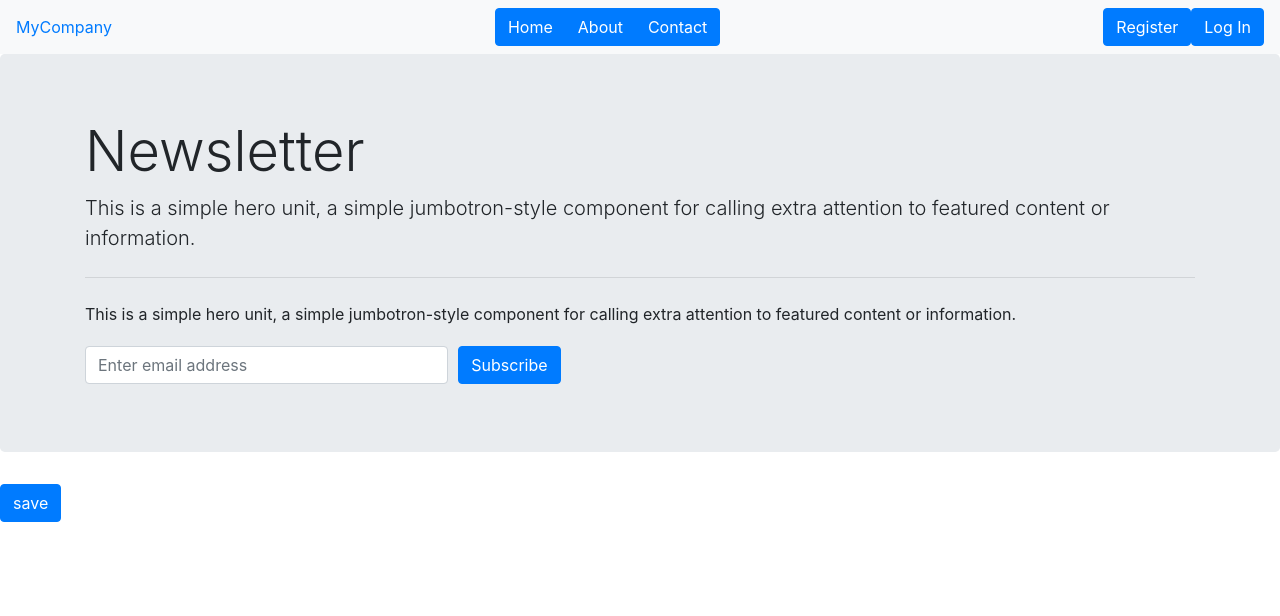
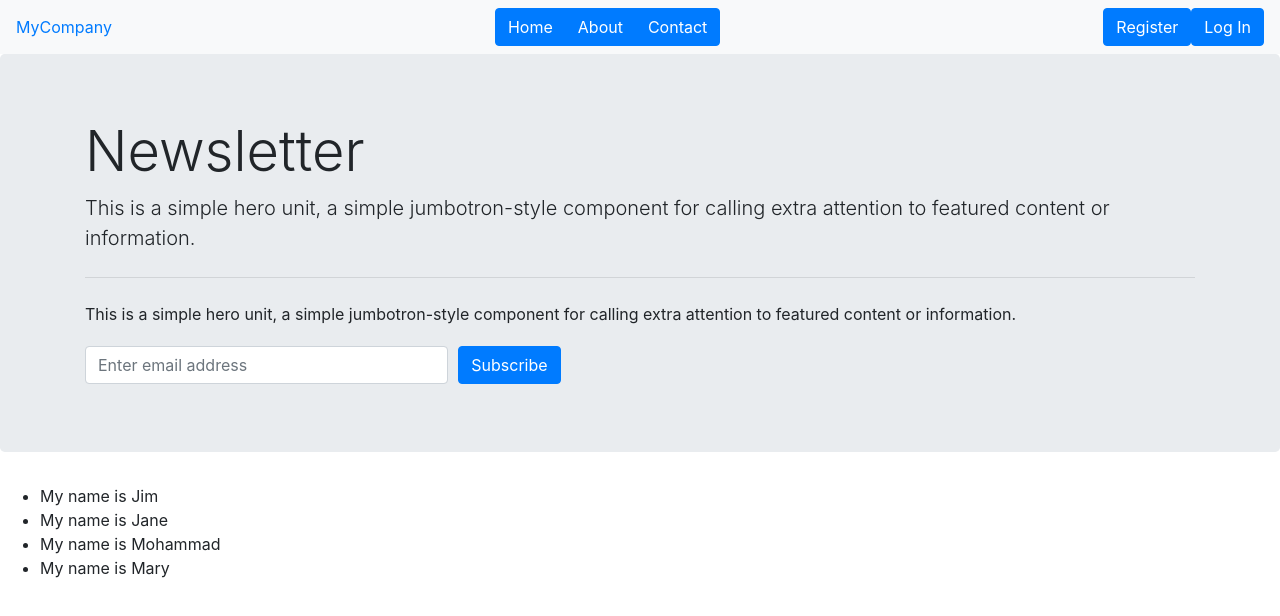
Before and after one commit to sameer-mahendru/react-landing-page-sep19, a React (Create React App) app: page / in a window 1280 px wide. Shown: the top 616 px of the page. Built offline with nearby package versions, Linux system fonts and the light colour scheme.

Commit message:
Rendering components with arrays.

```diff
--- a/src/App.js
+++ b/src/App.js
@@ -4,14 +4,19 @@ import ColorButton from './ColorButton';
 import Jumbotron from './Jumbotron';
 import './App.css';
 
-export const AppContext = createContext();
+export const AppContext = createContext(); // component
 
 const App = () => {
 
   const [globalState, setGlobalState] = useState(
       {
           loggedIn: false,
-          users: []
+          users: [
+            'Jim',
+            'Jane',
+            'Mohammad',
+            'Mary'
+          ]
       }
   );
 
@@ -35,7 +40,21 @@ const App = () => {
             description="This is a simple hero unit, a simple jumbotron-style component for calling extra attention to featured content or information."
           />
 
-          <ColorButton />
+          <ul>
+          {
+
+            globalState.users.map(
+              (name) => {
+                return(
+                  <li>
+                    { `My name is ${name}` }
+                  </li>
+                )
+              }
+            )
+          }
+          </ul>
+
       </div>
     </AppContext.Provider>
   );
```
